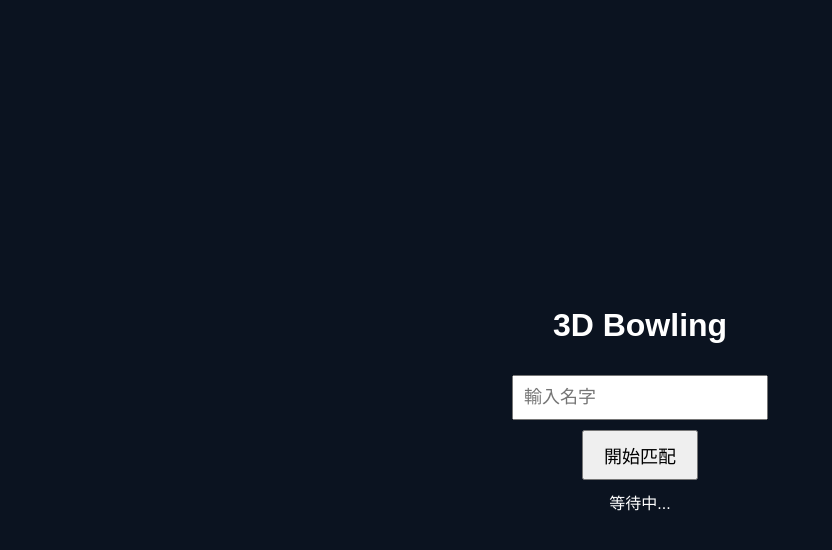
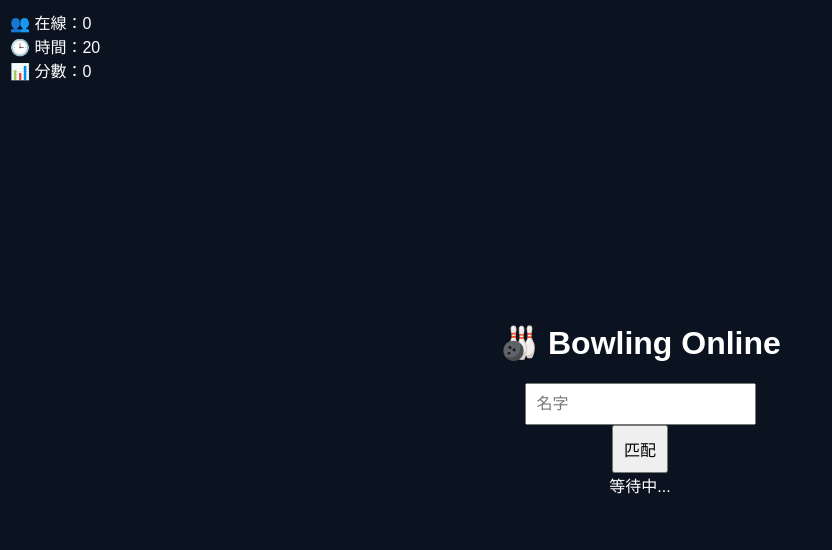
Before and after one commit to ken08220729-hub/test-server, a website: page public/index.html in a window 1280 px wide. Shown: the whole page, without its empty margins (0-832 px from the left). Drawn offline with nearby package versions, Linux system fonts and the light colour scheme; no server answers.

Commit message:
Update index.html

```diff
--- a/public/index.html
+++ b/public/index.html
@@ -3,71 +3,37 @@
 
 <head>
 <meta charset="utf-8">
-<title>3D Bowling Online</title>
+<title>3D Bowling</title>
 
 <style>
-body {
-    margin: 0;
-    overflow: hidden;
-    font-family: sans-serif;
-    background: #0b1320;
-    color: white;
+body { margin:0; overflow:hidden; background:#0b1320; color:white; font-family:sans-serif; }
+#menu {
+    position:absolute; width:100%; height:100%;
+    display:flex; flex-direction:column;
+    justify-content:center; align-items:center;
+    background:#0b1320;
 }
-
 #ui {
-    position: absolute;
-    top: 10px;
-    left: 10px;
-    z-index: 10;
+    position:absolute; top:10px; left:10px;
 }
-
-#menu {
-    position: absolute;
-    width: 100%;
-    height: 100%;
-    background: #0b1320;
-    display: flex;
-    flex-direction: column;
-    justify-content: center;
-    align-items: center;
-    z-index: 20;
-}
-
-input {
-    padding: 10px;
-    font-size: 18px;
-    margin: 10px;
-}
-
-button {
-    padding: 10px 20px;
-    font-size: 18px;
-    cursor: pointer;
-}
-
-#status {
-    margin-top: 10px;
-}
-
-canvas {
-    display: block;
-}
+input,button { padding:10px; font-size:16px; }
+canvas { display:block; }
 </style>
 </head>
 
 <body>
 
 <div id="menu">
-    <h1>3D Bowling</h1>
-    <input id="name" placeholder="輸入名字">
-    <button onclick="startMatch()">開始匹配</button>
+    <h1>🎳 Bowling Online</h1>
+    <input id="name" placeholder="名字">
+    <button onclick="match()">匹配</button>
     <div id="status">等待中...</div>
 </div>
 
 <div id="ui">
-    👥 在線：<span id="online">0</span>
-    <br>
-    <span id="info"></span>
+    👥 在線：<span id="online">0</span><br>
+    🕒 時間：<span id="timer">20</span><br>
+    📊 分數：<span id="score">0</span>
 </div>
 
 <script src="https://cdn.socket.io/4.7.5/socket.io.min.js"></script>
```
